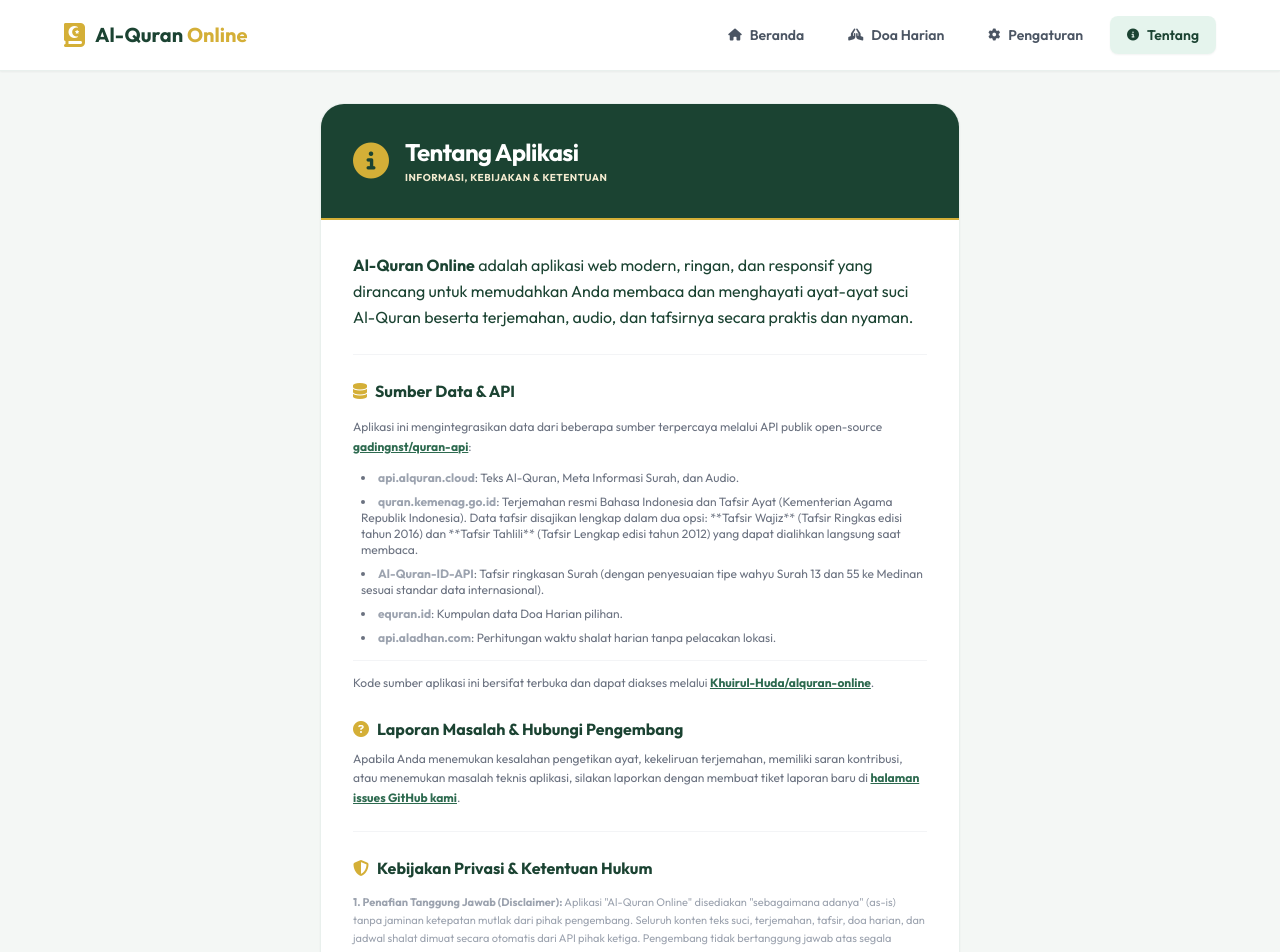
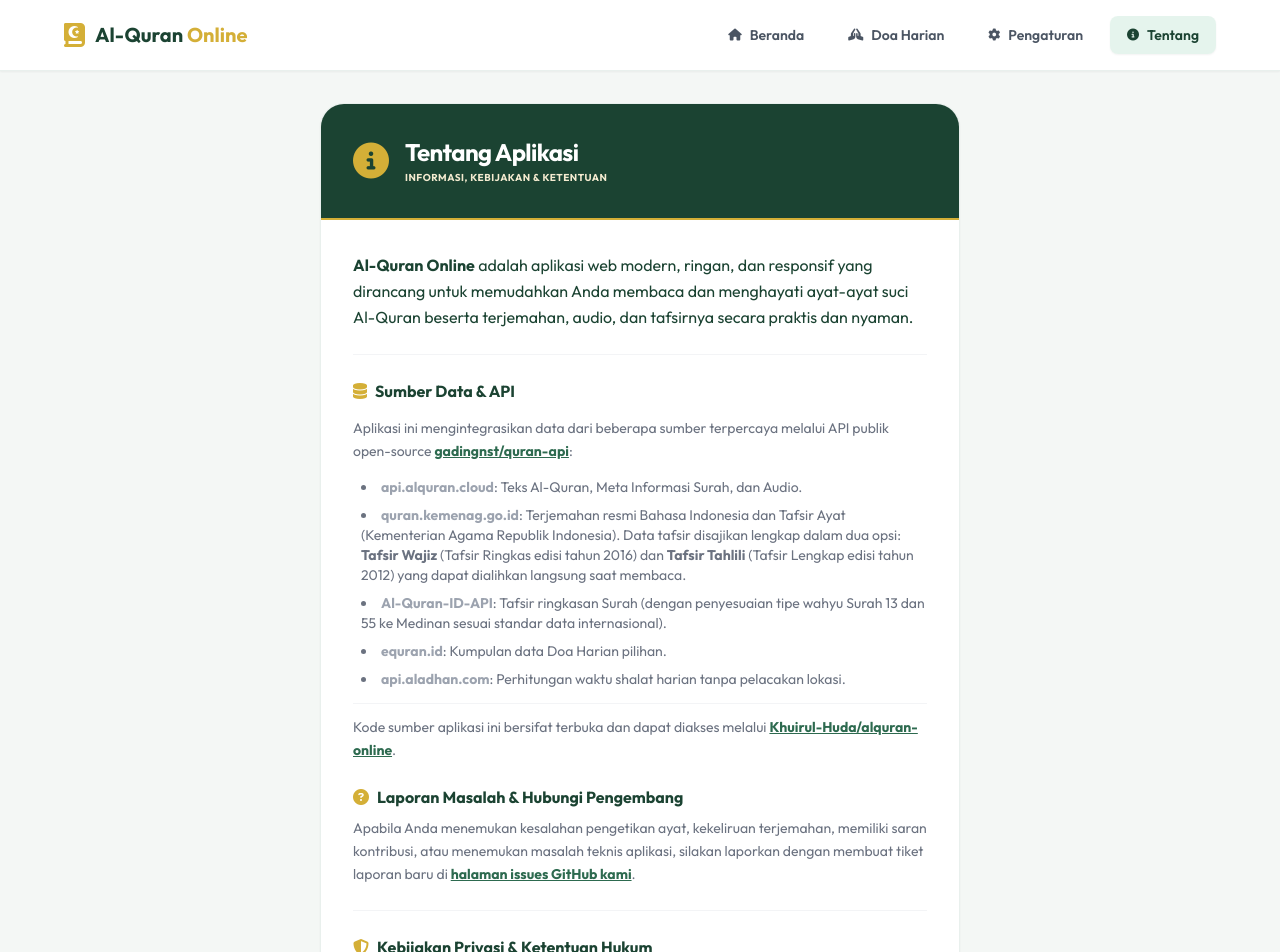
Before and after one commit to Khuirul-Huda/alquran-online, a Vue app: page /about in a window 1280 px wide. Shown: the top 952 px of the page. Built offline with nearby package versions, Linux system fonts and the light colour scheme; no server answers.

Commit message:
refactor: update text sizing and standardize theme-based dynamic classes across views

```diff
--- a/src/views/About.vue
+++ b/src/views/About.vue
@@ -2,127 +2,210 @@
   <div class="pb-16">
     <div class="max-w-2xl mx-auto px-4 pt-8 animate-fade-in">
       <div class="rounded-3xl overflow-hidden transition-all duration-300 themed-card">
-
         <!-- About Header -->
-        <div class="bg-quran-deep text-white p-6 md:p-8 flex items-center gap-4 border-b-2 border-quran-gold">
+        <div
+          class="bg-quran-deep text-white p-6 md:p-8 flex items-center gap-4 border-b-2 border-quran-gold"
+        >
           <i class="fa-solid fa-circle-info text-4xl text-quran-gold"></i>
           <div>
             <h1 class="text-2xl font-bold tracking-tight text-white">Tentang Aplikasi</h1>
-            <p class="text-[10px] text-quran-gold-light font-bold uppercase tracking-wider mt-0.5">Informasi, Kebijakan & Ketentuan</p>
+            <p class="text-[10px] text-quran-gold-light font-bold uppercase tracking-wider mt-0.5">
+              Informasi, Kebijakan & Ketentuan
+            </p>
           </div>
         </div>
 
         <!-- About Body -->
         <div class="p-6 md:p-8 space-y-6 text-sm text-left">
-          <p class="text-base leading-relaxed" :class="activeTheme === 'dark' ? 'text-slate-200' : 'text-quran-deep'">
-            <strong>Al-Quran Online</strong> adalah aplikasi web modern, ringan, dan responsif yang dirancang untuk memudahkan Anda membaca dan menghayati ayat-ayat suci Al-Quran beserta terjemahan, audio, dan tafsirnya secara praktis dan nyaman.
+          <p
+            class="text-base leading-relaxed"
+            :class="
+              preferencesStore.theme === 'dark' ? 'text-slate-200' : 'text-quran-deep'
+            "
+          >
+            <strong>Al-Quran Online</strong> adalah aplikasi web modern, ringan, dan
+            responsif yang dirancang untuk memudahkan Anda membaca dan menghayati
+            ayat-ayat suci Al-Quran beserta terjemahan, audio, dan tafsirnya secara
+            praktis dan nyaman.
           </p>
 
-          <div class="h-px" :class="activeTheme === 'dark' ? 'bg-slate-800' : 'bg-gray-100'"></div>
+          <div
+            class="h-px"
+            :class="preferencesStore.theme === 'dark' ? 'bg-slate-800' : 'bg-gray-100'"
+          ></div>
 
           <!-- Data Source -->
           <div class="space-y-3.5">
-            <h3 class="font-bold text-base flex items-center gap-2" :class="activeTheme === 'dark' ? 'text-quran-gold' : 'text-quran-deep'">
+            <h3
+              class="font-bold text-base flex items-center gap-2"
+              :class="
+                preferencesStore.theme === 'dark' ? 'text-quran-gold' : 'text-quran-deep'
+              "
+            >
               <i class="fa-solid fa-database text-quran-gold"></i> Sumber Data & API
             </h3>
-            <p class="leading-relaxed text-gray-500 text-xs mb-3">
-              Aplikasi ini mengintegrasikan data dari beberapa sumber terpercaya melalui API publik open-source
-              <a href="https://github.com/gadingnst/quran-api" target="_blank" rel="noopener noreferrer" class="font-bold text-quran-medium underline hover:text-quran-deep">gadingnst/quran-api</a>:
+            <p class="leading-relaxed text-gray-500 text-sm mb-3">
+              Aplikasi ini mengintegrasikan data dari beberapa sumber terpercaya melalui API
+              publik open-source
+              <a
+                href="https://github.com/gadingnst/quran-api"
+                target="_blank"
+                rel="noopener noreferrer"
+                class="font-bold text-quran-medium underline hover:text-quran-deep"
+                >gadingnst/quran-api</a
+              >:
             </p>
-            <ul class="list-disc list-inside text-xs text-gray-500 space-y-2 pl-2">
+            <ul class="list-disc list-inside text-sm text-gray-500 space-y-2 pl-2">
               <li>
-                <strong class="text-gray-400">api.alquran.cloud</strong>: Teks Al-Quran, Meta Informasi Surah, dan Audio.
+                <strong class="text-gray-400">api.alquran.cloud</strong>: Teks Al-Quran,
+                Meta Informasi Surah, dan Audio.
               </li>
               <li>
-                <strong class="text-gray-400">quran.kemenag.go.id</strong>: Terjemahan resmi Bahasa Indonesia dan Tafsir Ayat (Kementerian Agama Republik Indonesia). Data tafsir disajikan lengkap dalam dua opsi: **Tafsir Wajiz** (Tafsir Ringkas edisi tahun 2016) dan **Tafsir Tahlili** (Tafsir Lengkap edisi tahun 2012) yang dapat dialihkan langsung saat membaca.
+                <strong class="text-gray-400">quran.kemenag.go.id</strong>: Terjemahan
+                resmi Bahasa Indonesia dan Tafsir Ayat (Kementerian Agama Republik
+                Indonesia). Data tafsir disajikan lengkap dalam dua opsi:
+                <strong>Tafsir Wajiz</strong> (Tafsir Ringkas edisi tahun 2016) dan
+                <strong>Tafsir Tahlili</strong> (Tafsir Lengkap edisi tahun 2012) yang
+                dapat dialihkan langsung saat membaca.
               </li>
               <li>
-                <strong class="text-gray-400">Al-Quran-ID-API</strong>: Tafsir ringkasan Surah (dengan penyesuaian tipe wahyu Surah 13 dan 55 ke Medinan sesuai standar data internasional).
+                <strong class="text-gray-400">Al-Quran-ID-API</strong>: Tafsir ringkasan
+                Surah (dengan penyesuaian tipe wahyu Surah 13 dan 55 ke Medinan sesuai
+                standar data internasional).
               </li>
               <li>
-                <strong class="text-gray-400">equran.id</strong>: Kumpulan data Doa Harian pilihan.
+                <strong class="text-gray-400">equran.id</strong>: Kumpulan data Doa Harian
+                pilihan.
               </li>
               <li>
-                <strong class="text-gray-400">api.aladhan.com</strong>: Perhitungan waktu shalat harian tanpa pelacakan lokasi.
+                <strong class="text-gray-400">api.aladhan.com</strong>: Perhitungan waktu
+                shalat harian tanpa pelacakan lokasi.
               </li>
             </ul>
-            <p class="leading-relaxed text-gray-500 text-xs mt-3 border-t pt-3" :class="activeTheme === 'dark' ? 'border-slate-800' : 'border-gray-100'">
+            <p
+              class="leading-relaxed text-gray-500 text-sm mt-3 border-t pt-3"
+              :class="
+                preferencesStore.theme === 'dark' ? 'border-slate-800' : 'border-gray-100'
+              "
+            >
               Kode sumber aplikasi ini bersifat terbuka dan dapat diakses melalui
-              <a href="https://github.com/Khuirul-Huda/alquran-online" target="_blank" rel="noopener noreferrer" class="font-bold text-quran-medium underline hover:text-quran-deep">Khuirul-Huda/alquran-online</a>.
+              <a
+                href="https://github.com/Khuirul-Huda/alquran-online"
+                target="_blank"
+                rel="noopener noreferrer"
+                class="font-bold text-quran-medium underline hover:text-quran-deep"
+                >Khuirul-Huda/alquran-online</a
+              >.
             </p>
           </div>
 
           <!-- Bug Reports / Issues -->
           <div class="space-y-2">
-            <h3 class="font-bold text-base flex items-center gap-2" :class="activeTheme === 'dark' ? 'text-quran-gold' : 'text-quran-deep'">
-              <i class="fa-solid fa-circle-question text-quran-gold"></i> Laporan Masalah & Hubungi Pengembang
+            <h3
+              class="font-bold text-base flex items-center gap-2"
+              :class="
+                preferencesStore.theme === 'dark' ? 'text-quran-gold' : 'text-quran-deep'
+              "
+            >
+              <i class="fa-solid fa-circle-question text-quran-gold"></i> Laporan Masalah &
+              Hubungi Pengembang
             </h3>
-            <p class="leading-relaxed text-gray-500 text-xs">
-              Apabila Anda menemukan kesalahan pengetikan ayat, kekeliruan terjemahan, memiliki saran kontribusi, atau menemukan masalah teknis aplikasi, silakan laporkan dengan membuat tiket laporan baru di
-              <a href="https://github.com/Khuirul-Huda/alquran-online/issues" target="_blank" rel="noopener noreferrer" class="font-bold text-quran-medium underline hover:text-quran-deep">halaman issues GitHub kami</a>.
+            <p class="leading-relaxed text-gray-500 text-sm">
+              Apabila Anda menemukan kesalahan pengetikan ayat, kekeliruan terjemahan,
+              memiliki saran kontribusi, atau menemukan masalah teknis aplikasi, silakan
+              laporkan dengan membuat tiket laporan baru di
+              <a
+                href="https://github.com/Khuirul-Huda/alquran-online/issues"
+                target="_blank"
+                rel="noopener noreferrer"
+                class="font-bold text-quran-medium underline hover:text-quran-deep"
+                >halaman issues GitHub kami</a
+              >.
             </p>
           </div>
 
-          <div class="h-px" :class="activeTheme === 'dark' ? 'bg-slate-800' : 'bg-gray-100'"></div>
+          <div
+            class="h-px"
+            :class="preferencesStore.theme === 'dark' ? 'bg-slate-800' : 'bg-gray-100'"
+          ></div>
 
           <!-- Legal & Privacy Section -->
           <div class="space-y-3.5">
-            <h3 class="font-bold text-base flex items-center gap-2" :class="activeTheme === 'dark' ? 'text-quran-gold' : 'text-quran-deep'">
-              <i class="fa-solid fa-shield-halved text-quran-gold"></i> Kebijakan Privasi & Ketentuan Hukum
+            <h3
+              class="font-bold text-base flex items-center gap-2"
+              :class="
+                preferencesStore.theme === 'dark' ? 'text-quran-gold' : 'text-quran-deep'
+              "
+            >
+              <i class="fa-solid fa-shield-halved text-quran-gold"></i> Kebijakan Privasi
+              & Ketentuan Hukum
             </h3>
 
-            <div class="text-[11px] leading-relaxed text-gray-400 space-y-3">
+            <div class="text-[13px] leading-relaxed text-gray-400 space-y-3">
               <p>
-                <strong>1. Penafian Tanggung Jawab (Disclaimer):</strong> Aplikasi "Al-Quran Online" disediakan "sebagaimana adanya" (as-is) tanpa jaminan ketepatan mutlak dari pihak pengembang. Seluruh konten teks suci, terjemahan, tafsir, doa harian, dan jadwal shalat dimuat secara otomatis dari API pihak ketiga. Pengembang tidak bertanggung jawab atas segala kerugian, kesalahan penulisan, atau perbedaan penafsiran yang timbul. Pengguna sangat dianjurkan untuk selalu melakukan konfirmasi silang (cross-check) dengan Al-Quran cetak resmi yang ditashih oleh Kementerian Agama Republik Indonesia (Kemenag RI) atau lembaga keislaman resmi lainnya.
+                <strong>1. Penafian Tanggung Jawab (Disclaimer):</strong> Aplikasi
+                "Al-Quran Online" disediakan "sebagaimana adanya" (as-is) tanpa jaminan
+                ketepatan mutlak dari pihak pengembang. Seluruh konten teks suci,
+                terjemahan, tafsir, doa harian, dan jadwal shalat dimuat secara otomatis
+                dari API pihak ketiga. Pengembang tidak bertanggung jawab atas segala
+                kerugian, kesalahan penulisan, atau perbedaan penafsiran yang timbul.
+                Pengguna sangat dianjurkan untuk selalu melakukan konfirmasi silang
+                (cross-check) dengan Al-Quran cetak resmi yang ditashih oleh Kementerian
+                Agama Republik Indonesia (Kemenag RI) atau lembaga keislaman resmi
+                lainnya.
               </p>
               <p>
-                <strong>2. Kebijakan Privasi & Tanpa Pengumpulan Data:</strong> Aplikasi ini dirancang dengan prinsip privasi penuh. <strong>Kami tidak mengumpulkan, menyimpan, atau membagikan data pribadi pengguna</strong>. Seluruh data preferensi Anda—termasuk ukuran teks, riwayat bacaan terakhir (fitur Lanjutkan Membaca), tema tampilan (Terang/Sepia/Gelap), serta kota pilihan jadwal shalat—disimpan secara lokal dan aman hanya di dalam peranti Anda (menggunakan LocalStorage browser) dan tidak dikirimkan ke server kami.
+                <strong>2. Kebijakan Privasi & Tanpa Pengumpulan Data:</strong> Aplikasi ini
+                dirancang dengan prinsip privasi penuh.
+                <strong>Kami tidak mengumpulkan, menyimpan, atau membagikan data pribadi pengguna</strong>. Seluruh data preferensi Anda—termasuk ukuran teks, riwayat
+                bacaan terakhir (fitur Lanjutkan Membaca), tema tampilan
+                (Terang/Sepia/Gelap), serta kota pilihan jadwal shalat—disimpan secara
+                lokal dan aman hanya di dalam peranti Anda (menggunakan LocalStorage
+                browser) dan tidak dikirimkan ke server kami.
               </p>
               <p>
-                <strong>3. Penggunaan API Pihak Ketiga:</strong> Untuk menyajikan data ayat, doa, dan waktu shalat secara aktual, aplikasi ini mengirimkan permintaan data HTTP secara anonim ke server api.aladhan.com, equran.id, dan aqa.khuirulhuda.me.eu.org. Permintaan ini tidak memuat data identitas diri pribadi Anda.
+                <strong>3. Penggunaan API Pihak Ketiga:</strong> Untuk menyajikan data
+                ayat, doa, dan waktu shalat secara aktual, aplikasi ini mengirimkan
+                permintaan data HTTP secara anonim ke server api.aladhan.com, equran.id,
+                dan aqa.khuirulhuda.me.eu.org. Permintaan ini tidak memuat data
+                identitas diri pribadi Anda.
               </p>
             </div>
           </div>
-
         </div>
 
         <!-- About Footer -->
-        <div class="px-6 py-4 text-xs font-semibold text-right border-t" :class="activeTheme === 'dark' ? 'bg-slate-950/40 border-slate-800 text-slate-400' : 'bg-quran-bg border-gray-100 text-gray-400'">
+        <div
+          class="px-6 py-4 text-xs font-semibold text-right border-t"
+          :class="
+            preferencesStore.theme === 'dark'
+              ? 'bg-slate-950/40 border-slate-800 text-slate-400'
+              : 'bg-quran-bg border-gray-100 text-gray-400'
+          "
+        >
           <span>Pembaruan Hukum & Privasi: Juni 2026</span>
         </div>
-
       </div>
     </div>
   </div>
 </template>
 
-<script>
-export default {
-  name: "About",
-  data() {
-    return {
-      activeTheme: "light",
-    };
-  },
-  mounted() {
-    this.loadThemePreference();
-    window.addEventListener("theme-changed", this.loadThemePreference);
-  },
-  beforeUnmount() {
-    window.removeEventListener("theme-changed", this.loadThemePreference);
-  },
-  methods: {
-    loadThemePreference() {
-      this.activeTheme = localStorage.getItem("quran_pref_theme") || "light";
-    },
-  },
-};
+<script setup>
+import { usePreferencesStore } from "../stores/preferences";
+
+const preferencesStore = usePreferencesStore();
 </script>
 
 <style scoped>
 @keyframes fadeIn {
-  from { opacity: 0; transform: translateY(10px); }
-  to { opacity: 1; transform: translateY(0); }
+  from {
+    opacity: 0;
+    transform: translateY(10px);
+  }
+  to {
+    opacity: 1;
+    transform: translateY(0);
+  }
 }
 .animate-fade-in {
   animation: fadeIn 0.5s ease-out forwards;
--- a/src/views/Settings.vue
+++ b/src/views/Settings.vue
@@ -8,7 +8,7 @@
           <i class="fa-solid fa-sliders text-2xl text-quran-gold"></i>
           <div>
             <h1 class="font-bold text-xl">Pengaturan Aplikasi</h1>
-            <p class="text-[10px] text-gray-400 font-bold uppercase tracking-wider mt-0.5">
+            <p class="text-xs text-gray-400 font-bold uppercase tracking-wider mt-0.5">
               Sesuaikan Kenyamanan Membaca Anda
             </p>
           </div>
@@ -244,7 +244,7 @@
                   </h5>
                   <span class="font-arabic text-sm text-quran-medium">{{ b.surahArabic }}</span>
                 </div>
-                <span class="text-[9.5px] text-gray-400 font-bold uppercase tracking-wider">
+                <span class="text-xs text-gray-400 font-bold uppercase tracking-wider">
                   Ayat {{ b.verseNumber }}
                 </span>
               </router-link>
--- a/src/views/SuratView.vue
+++ b/src/views/SuratView.vue
@@ -45,7 +45,7 @@
           >
             <div class="flex items-center gap-2.5">
               <span
-                class="w-6 h-6 rounded-full flex items-center justify-center text-[10px] transition-colors border"
+                class="w-6 h-6 rounded-full flex items-center justify-center text-xs transition-colors border"
                 :class="
                   s.number == surahnumber
                     ? 'bg-quran-gold-light text-quran-deep font-bold border-quran-gold/40'
@@ -240,13 +240,13 @@
             ></i>
           </div>
           <div class="text-left">
-            <p class="text-[9px] font-bold uppercase tracking-wider text-gray-400">Sedang Diputar</p>
+            <p class="text-[10.5px] font-bold uppercase tracking-wider text-gray-400">Sedang Diputar</p>
             <h5 class="font-bold text-xs leading-snug">
               {{ surahdata.name?.transliteration?.id || "..." }} Ayat
               {{ audioPlayer.activeVerseInSurah.value }}
             </h5>
             <p
-              class="text-[10px] text-quran-medium font-semibold"
+              class="text-xs text-quran-medium font-semibold"
               :class="preferencesStore.theme === 'dark' ? 'text-quran-gold-light' : 'text-quran-medium'"
             >
               {{ audioPlayer.activeQariName.value }}
```
Also changed, not shown: src/views/DaftarSurat.vue (+12 -12 lines), src/views/JuzView.vue (+5 -5 lines).
